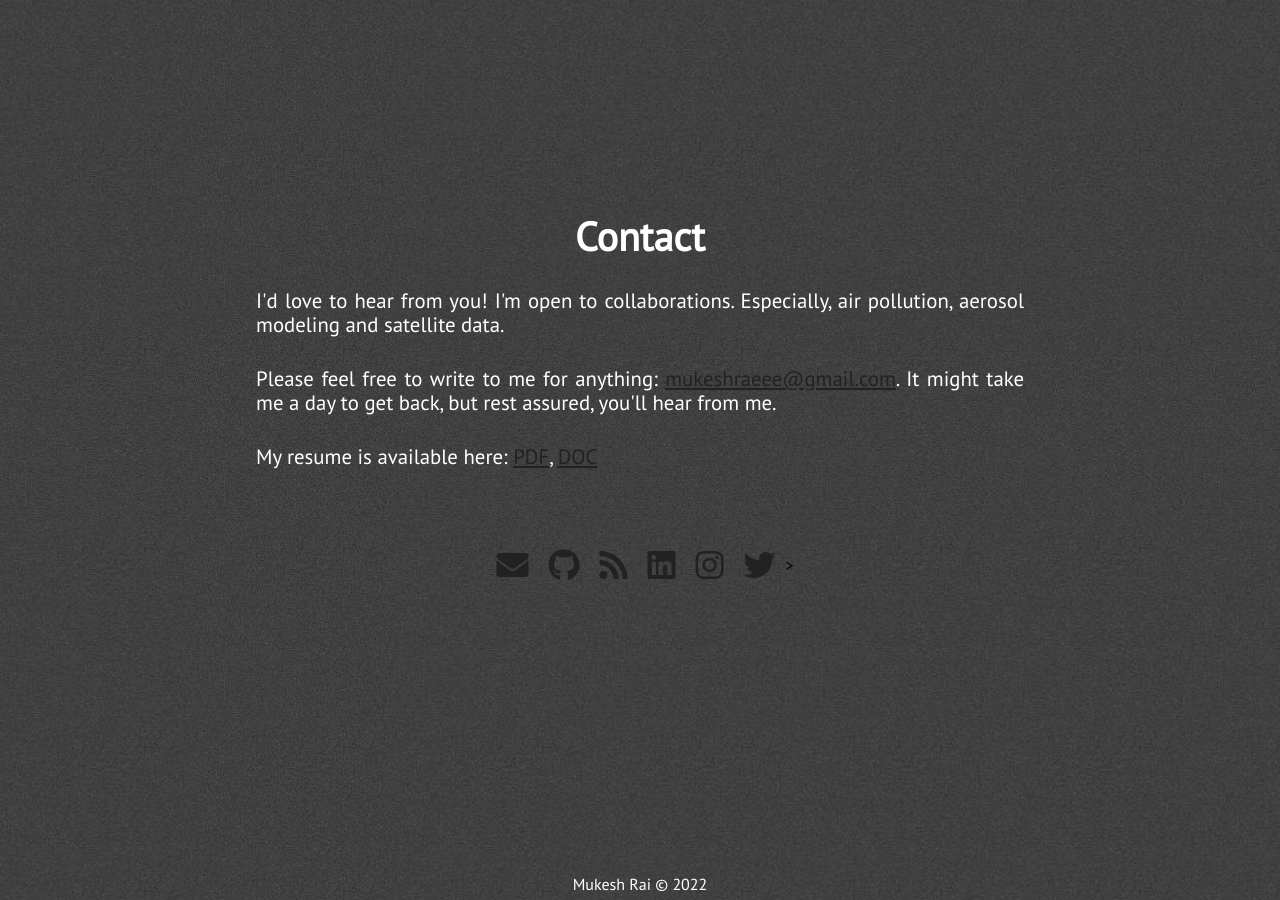
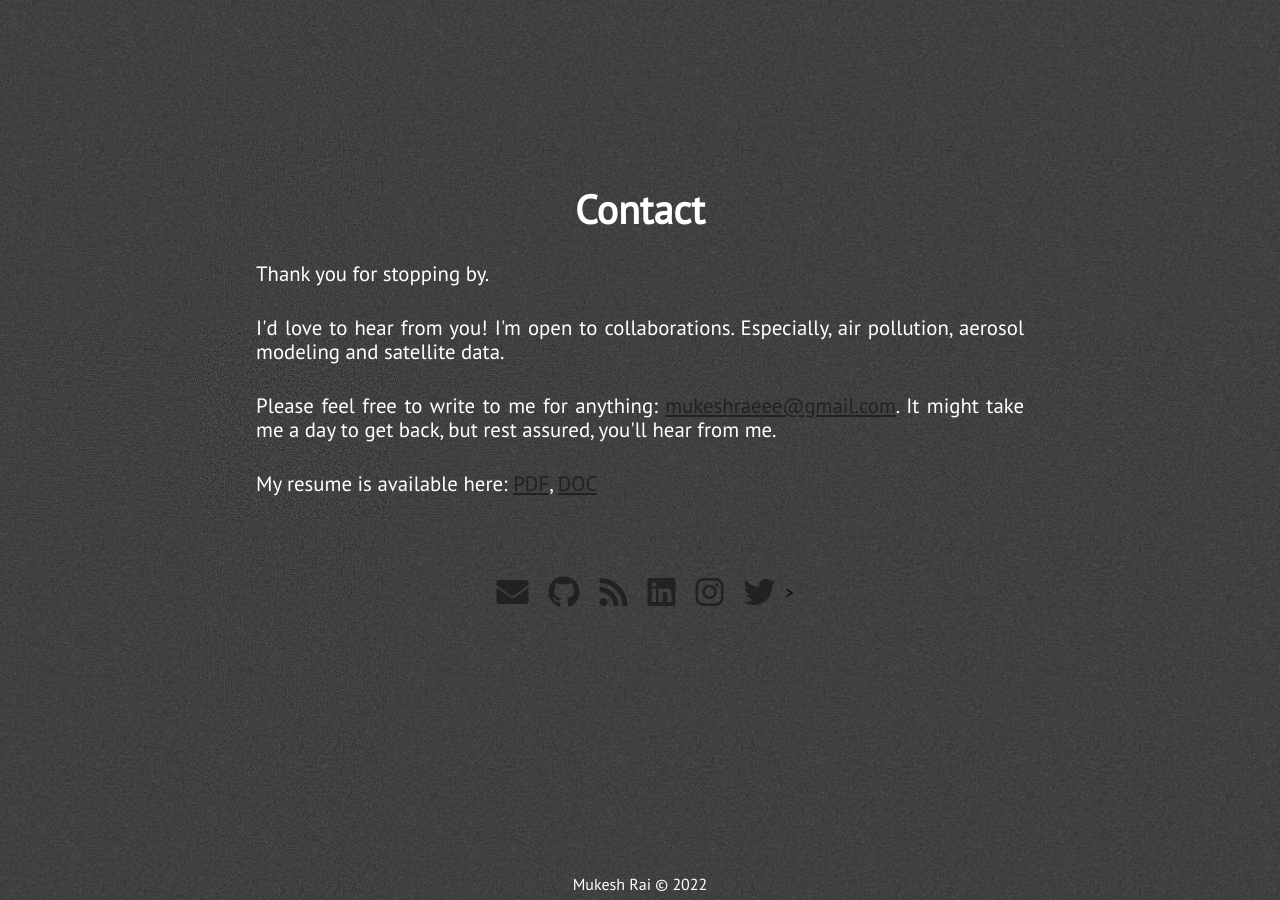
Before and after one commit to mukeshraeee/mukeshrai.github.io, a Jekyll site: the page built from index.html, in a window 1280 px wide and 900 px high, scrolled down 4033 px. Built offline with Jekyll 4.4.1, drawn with Linux system fonts in a browser that asks for light colours; nearby versions of some CDN libraries.

Commit message:
Update extra.html

```diff
--- a/_includes/extra.html
+++ b/_includes/extra.html
@@ -2,6 +2,9 @@
     <section class="section extra" id="extra">
         <div>
             <div class="section-heading" id="chat-text">Contact</div>
+            <p class="paragraph-text justify-text">
+                Thank you for stopping by.
+            </p>
             <p class="paragraph-text justify-text">
                 I'd love to hear from you! I'm open to collaborations. Especially, air pollution, aerosol modeling and satellite data.
             </p>
```
